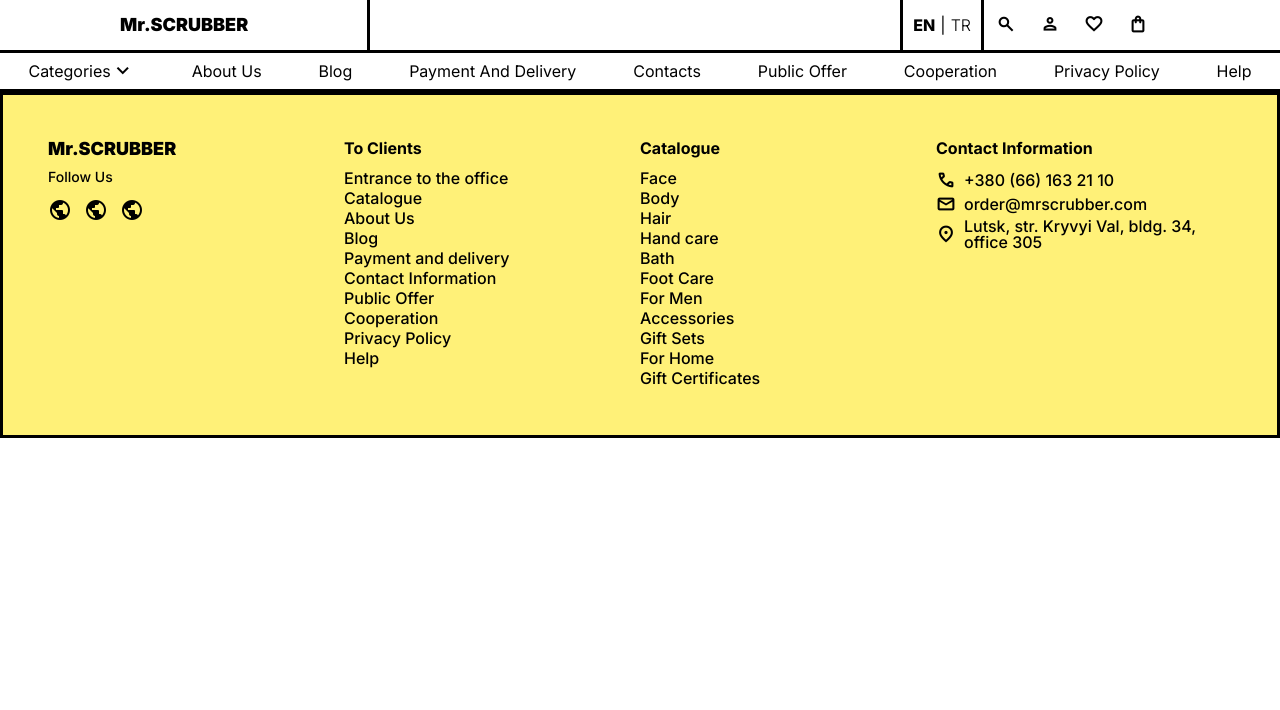
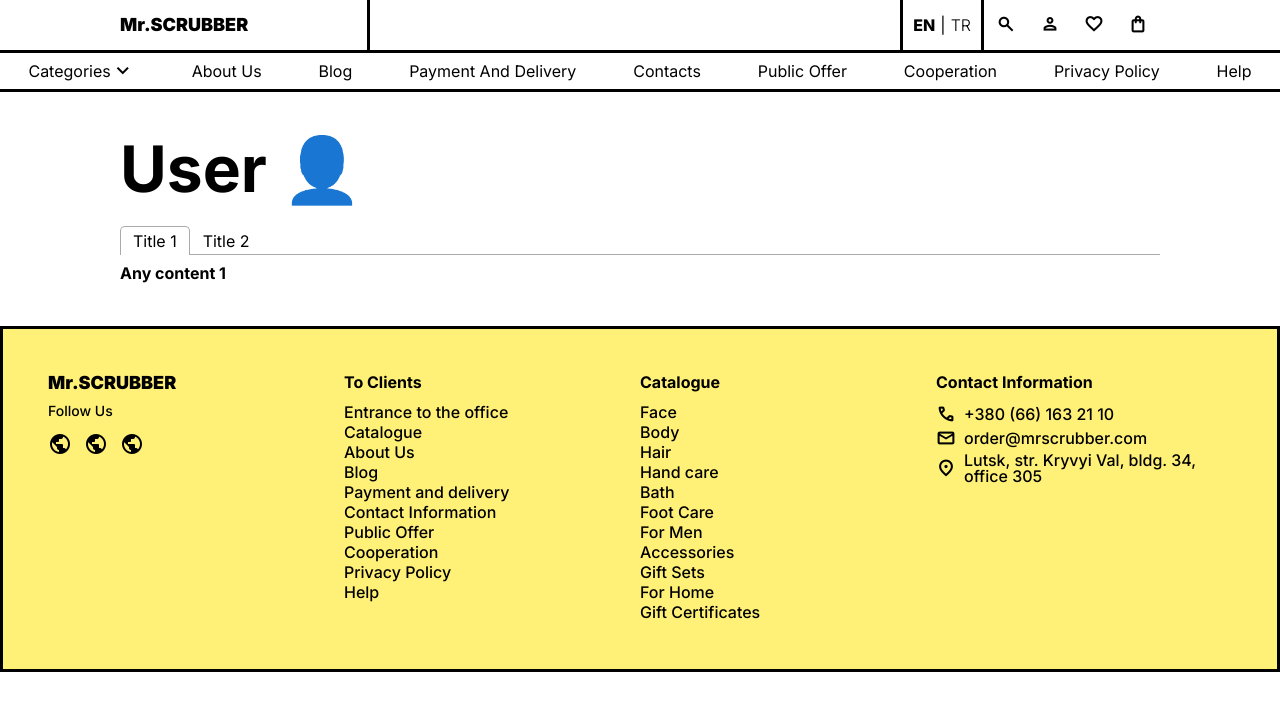
Before and after one commit to kahramanX/creative-ecommerce-project, a React (Create React App) app in the folder client/: page /user in a window 1280 px wide. Shown: the top 710 px of the page. Built offline with nearby package versions, Linux system fonts and the light colour scheme.

Commit message:
deleted unused props

```diff
--- a/client/package.json
+++ b/client/package.json
@@ -19,6 +19,7 @@
     "react-outside-click-handler": "^1.3.0",
     "react-router-dom": "^6.4.5",
     "react-scripts": "5.0.1",
+    "react-tabs": "^6.0.0",
     "sass": "^1.56.1",
     "typescript": "^4.9.3",
     "web-vitals": "^2.1.4"
--- a/client/src/Routes.tsx
+++ b/client/src/Routes.tsx
@@ -2,14 +2,16 @@ import Components from "Components";
 import HomePage from "pages/HomePage/index";
 import SearchPage from "pages/SearchPage/index";
 import FavoritesPage from "pages/FavoritesPage/index";
+import UserPage from "pages/UserPage";
 import { Routes, Route } from "react-router-dom";
 
 const Routers: React.FC = () => {
   return (
     <Routes>
       <Route path="/" element={<HomePage />} />
-      <Route path="/search" element={<SearchPage />} />{" "}
+      <Route path="/search" element={<SearchPage />} />
       <Route path="/favorites" element={<FavoritesPage />} />
+      <Route path="/user" element={<UserPage />} />
       <Route path="/components" element={<Components />} />
     </Routes>
   );
--- /dev/null
+++ b/client/src/assets/styles/components/userPage/userPage.scss
@@ -0,0 +1,10 @@
+@import "assets/styles/variables.scss";
+
+.userpage {
+  @include general-responsive-padding-styles;
+
+  @include page-title-styles;
+
+  .page-content {
+  }
+}
--- a/client/src/components/NothingHere.tsx
+++ b/client/src/components/NothingHere.tsx
@@ -1,8 +1,6 @@
 import React from "react";
 
-type Props = {};
-
-const NothingHere: React.FC = (props: Props) => {
+const NothingHere: React.FC = () => {
   return (
     <div className="there-is-no-item">
       There is nothing here 🤔 Take action now!🚀
--- a/client/src/components/layouts/Footer/index.tsx
+++ b/client/src/components/layouts/Footer/index.tsx
@@ -2,8 +2,6 @@ import React from "react";
 import "assets/styles/components/layouts/footer.scss";
 import FooterSection from "./FooterSection";
 import { FooterSectionI } from "types/types";
-
-type Props = {};
 
 const footerSections: FooterSectionI[] = [
   {
@@ -100,7 +98,7 @@ const footerSections: FooterSectionI[] = [
   },
 ];
 
-const Footer: React.FC = (props: Props) => {
+const Footer: React.FC = () => {
   return (
     <footer>
       <div className="footer-section-container">
--- a/client/src/components/layouts/Header/index.tsx
+++ b/client/src/components/layouts/Header/index.tsx
@@ -3,8 +3,6 @@ import "assets/styles/components/layouts/header.scss";
 import TopContainer from "./TopContainer";
 import WideMenu from "./WideMenu";
 import ResponsiveHeaderMenu from "components/ResponsiveHeaderMenu";
-
-type Props = {};
 
 const Header: React.FC = () => {
   const [openResponsiveMenuOnHeader, setOpenResponsiveMenuOnHeader] =
--- a/client/src/pages/FavoritesPage/index.tsx
+++ b/client/src/pages/FavoritesPage/index.tsx
@@ -4,9 +4,7 @@ import BannerImage from "assets/images/bannerImage.webp";
 import NothingHere from "components/NothingHere";
 import { Helmet } from "react-helmet-async";
 
-type Props = {};
-
-const FavoritesPage: React.FC = (props: Props) => {
+const FavoritesPage: React.FC = () => {
   return (
     <>
       <Helmet>
--- a/client/src/pages/HomePage/MailSubscribtion.tsx
+++ b/client/src/pages/HomePage/MailSubscribtion.tsx
@@ -2,8 +2,6 @@ import LayeredButton from "components/shared/LayeredButton";
 import LayeredInput from "components/shared/LayeredInput";
 import React from "react";
 import FormImage from "assets/images/formImage.webp";
-
-type Props = {};
 
 const MailSubscribtion: React.FC = () => {
   return (
--- a/client/src/pages/HomePage/index.tsx
+++ b/client/src/pages/HomePage/index.tsx
@@ -10,9 +10,7 @@ import SortedCategories from "./SortedCategories";
 import BlogPost from "components/shared/BlogPost";
 import MailSubscribtion from "./MailSubscribtion";
 
-type Props = {};
-
-const HomePage: React.FC = (props: Props) => {
+const HomePage: React.FC = () => {
   const [bannerBackgroundColor, setBannerBackgroundColor] = useState<string>();
   const [onHoverCategory, setOnHoverCategory] = useState<boolean>(false);
   const [selectedImage, setSelectedImage] = useState<string>(BannerImage);
--- a/client/src/pages/SearchPage/index.tsx
+++ b/client/src/pages/SearchPage/index.tsx
@@ -6,9 +6,7 @@ import BannerImage from "assets/images/bannerImage.webp";
 import NothingHere from "components/NothingHere";
 import { Helmet } from "react-helmet-async";
 
-type Props = {};
-
-const SearchPage: React.FC = (props: Props) => {
+const SearchPage: React.FC = () => {
   return (
     <>
       <Helmet>
--- /dev/null
+++ b/client/src/pages/UserPage/index.tsx
@@ -0,0 +1,37 @@
+import React from "react";
+import { Helmet } from "react-helmet-async";
+import { Tab, Tabs, TabList, TabPanel } from "react-tabs";
+import "react-tabs/style/react-tabs.css";
+import "assets/styles/components/userPage/userPage.scss";
+
+const UserPage = () => {
+  return (
+    <>
+      <Helmet>
+        <title>User👤 | Mr.SCRUBBER</title>
+      </Helmet>
+      <div className="userpage">
+        <div className="page-title">
+          <h1>User 👤</h1>
+        </div>
+        <div className="page-content">
+          <Tabs>
+            <TabList>
+              <Tab>Title 1</Tab>
+              <Tab>Title 2</Tab>
+            </TabList>
+
+            <TabPanel>
+              <h2>Any content 1</h2>
+            </TabPanel>
+            <TabPanel>
+              <h2>Any content 2</h2>
+            </TabPanel>
+          </Tabs>
+        </div>
+      </div>
+    </>
+  );
+};
+
+export default UserPage;
```
Also changed, not shown: 1 other file (tests, documents, lock files or other folders).
